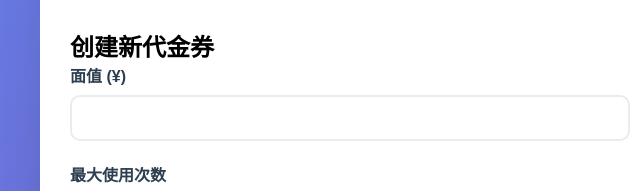
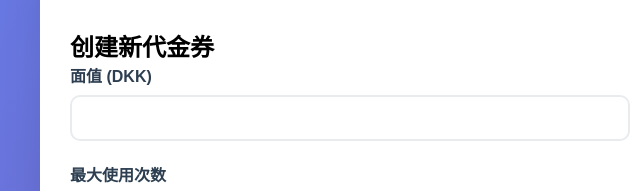
Before and after one commit to SijiaLi0228/ume-voucher-management-system, a plain HTML site: page index.html in a window 1280 px wide. Shown: the part 239-430 px from the top of the page, 0-640 px from the left. Drawn offline with Linux system fonts and the light colour scheme.

Commit message:
Update index.html

```diff
--- a/index.html
+++ b/index.html
@@ -318,7 +318,7 @@
             <form id="voucher-form">
                 <div class="form-grid">
                     <div class="form-group">
-                        <label for="amount">面值 (¥)</label>
+                        <label for="amount">面值 (DKK)</label>
                         <input type="number" id="amount" min="1" step="0.01" required>
                     </div>
                     <div class="form-group">
```
